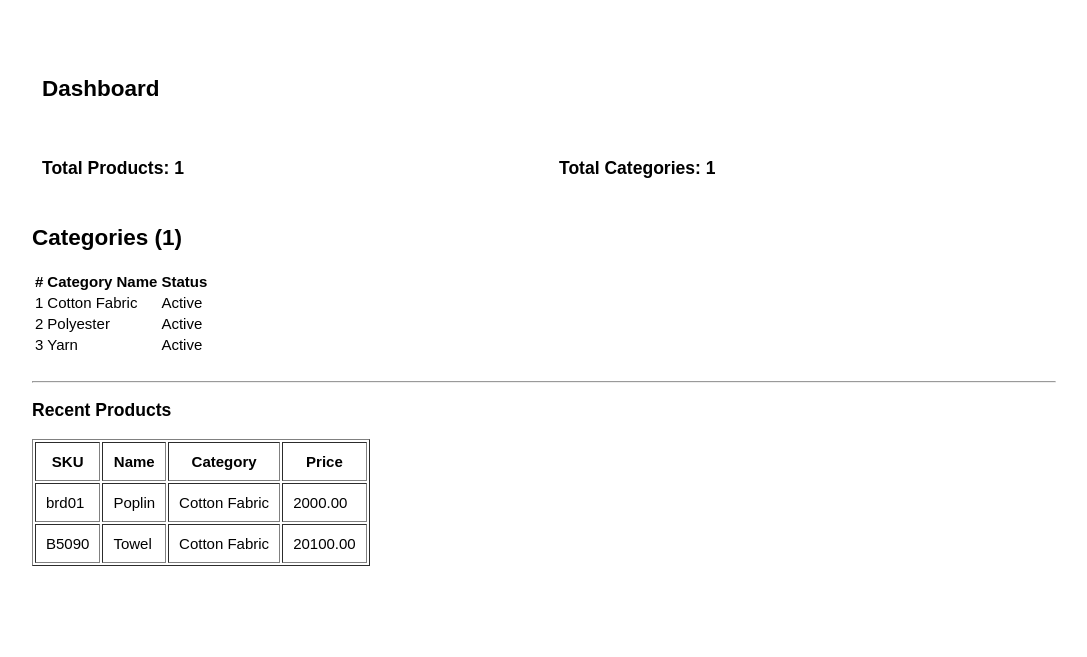
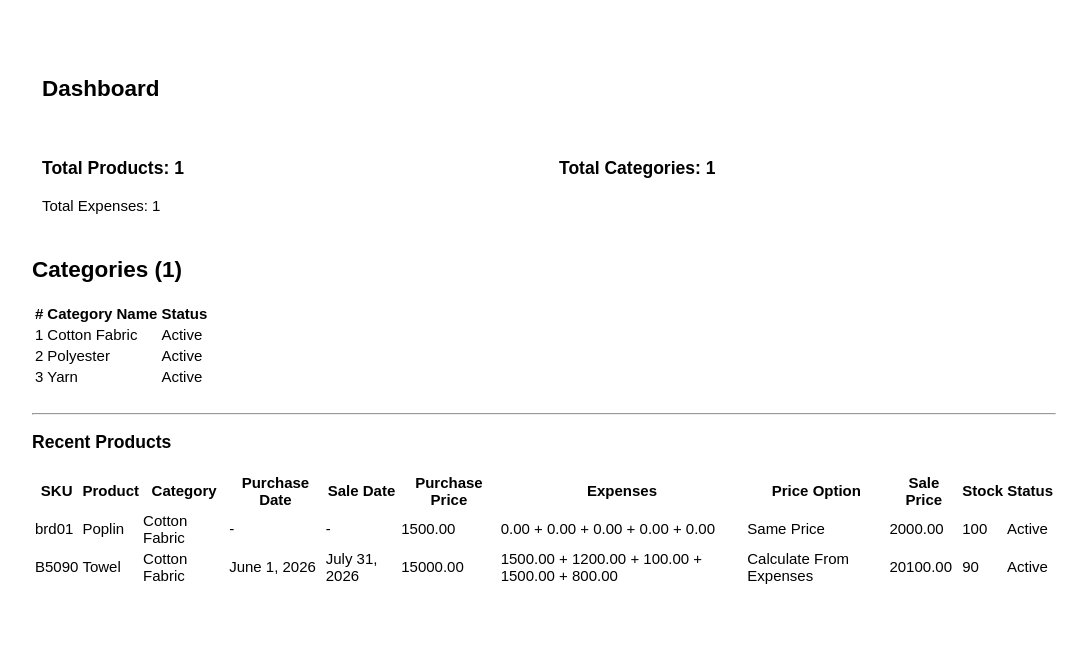
Before and after one commit to zainammar/textile-erp, a Django app: template accounts/templates/accounts/home.html in a window 1280 px wide. Shown: the part 169-826 px from the top of the page, without its empty margins (96-1183 px from the left). Before the commit the page ends 735 px from the top, so only its background shows below. Run offline with Django 5.2, Linux system fonts and the light colour scheme; data comes from the database, SQL or seed files in the repository; both versions use the stored data as it was after the commit; the template is opened without the code that fills it: values that come from a table or form of the project are taken from there, most other values are stand-ins (such as "Sample title", 1, 10 or a date in 2020).

Commit message:
Add Purchase Model & Price option

```diff
--- a/accounts/templates/accounts/home.html
+++ b/accounts/templates/accounts/home.html
@@ -48,7 +48,7 @@
 
             <h3>Total Products: {{ total_products }}</h3>
 
-
+          <p>Total Expenses: {{ total_expenses }}</p>
     </div>
     <div class="grid-item-1">
         <h3>Total Categories: {{ total_categories }}</h3>
@@ -89,28 +89,79 @@
 
 
 <hr>
-
 <h3>Recent Products</h3>
 
-<table border="1" cellpadding="10">
-    <tr>
-        <th>SKU</th>
-        <th>Name</th>
-        <th>Category</th>
-        <th>Price</th>
-    </tr>
+<table>
+    <thead>
+        <tr>
+            <th>SKU</th>
+            <th>Product</th>
+            <th>Category</th>
+            <th>Purchase Date</th>
+            <th>Sale Date</th>
+            <th>Purchase Price</th>
+            <th>Expenses</th>
+            <th>Price Option</th>
+            <th>Sale Price</th>
+            <th>Stock</th>
+            <th>Status</th>
+        </tr>
+    </thead>
+
+    <tbody>
 
     {% for p in products %}
     <tr>
+
         <td>{{ p.sku }}</td>
+
         <td>{{ p.name }}</td>
+
         <td>{{ p.category.name }}</td>
+
+        <td>{{ p.purchase_date|default:"-" }}</td>
+
+        <td>{{ p.sale_date|default:"-" }}</td>
+
+        <td>{{ p.purchase_price }}</td>
+
+        <td>
+            {{ p.expense1 }}
+            +
+            {{ p.expense2 }}
+            +
+            {{ p.expense3 }}
+            +
+            {{ p.expense4 }}
+            +
+            {{ p.expense5 }}
+        </td>
+
+        <td>{{ p.get_price_option_display }}</td>
+
         <td>{{ p.sale_price }}</td>
+
+        <td>{{ p.current_stock }}</td>
+
+        <td>
+            {% if p.status %}
+                Active
+            {% else %}
+                Inactive
+            {% endif %}
+        </td>
+
     </tr>
+
     {% empty %}
+
     <tr>
-        <td colspan="4">No products found</td>
+        <td colspan="11">No products found.</td>
     </tr>
+
     {% endfor %}
+
+    </tbody>
 </table>
-    {% endblock %}
+
+{% endblock %}
--- a/products/models.py
+++ b/products/models.py
@@ -1,8 +1,16 @@
 from django.db import models
+from decimal import Decimal
 from categories.models import Category
 
 
 class Product(models.Model):
+
+    PRICE_OPTION = (
+        ('same', 'Same Price'),
+        ('30', 'Add 30%'),
+        ('expense', 'Calculate From Expenses'),
+    )
+
     sku = models.CharField(max_length=50, unique=True)
     name = models.CharField(max_length=200)
 
@@ -13,7 +21,25 @@ class Product(models.Model):
     )
 
     purchase_price = models.DecimalField(max_digits=10, decimal_places=2)
-    sale_price = models.DecimalField(max_digits=10, decimal_places=2)
+    sale_price = models.DecimalField(max_digits=10, decimal_places=2, default=0)
+
+    # Dates
+    purchase_date = models.DateField(null=True, blank=True)
+    sale_date = models.DateField(null=True, blank=True)
+
+    # Price Calculation Option
+    price_option = models.CharField(
+        max_length=20,
+        choices=PRICE_OPTION,
+        default='same'
+    )
+
+    # Expenses
+    expense1 = models.DecimalField(max_digits=10, decimal_places=2, default=0)
+    expense2 = models.DecimalField(max_digits=10, decimal_places=2, default=0)
+    expense3 = models.DecimalField(max_digits=10, decimal_places=2, default=0)
+    expense4 = models.DecimalField(max_digits=10, decimal_places=2, default=0)
+    expense5 = models.DecimalField(max_digits=10, decimal_places=2, default=0)
 
     opening_stock = models.PositiveIntegerField(default=0)
     current_stock = models.PositiveIntegerField(default=0)
@@ -31,5 +57,26 @@ class Product(models.Model):
         verbose_name = "Product"
         verbose_name_plural = "Products"
 
+    def save(self, *args, **kwargs):
+
+        if self.price_option == "same":
+            self.sale_price = self.purchase_price
+
+        elif self.price_option == "30":
+            self.sale_price = self.purchase_price * Decimal("1.30")
+
+        elif self.price_option == "expense":
+            total_expense = (
+                self.expense1 +
+                self.expense2 +
+                self.expense3 +
+                self.expense4 +
+                self.expense5
+            )
+
+            self.sale_price = self.purchase_price + total_expense
+
+        super().save(*args, **kwargs)
+
     def __str__(self):
         return self.name
```
Also changed, not shown: db.sqlite3, products/migrations/0002_product_expense1_product_expense2_product_expense3_and_more.py (added).
